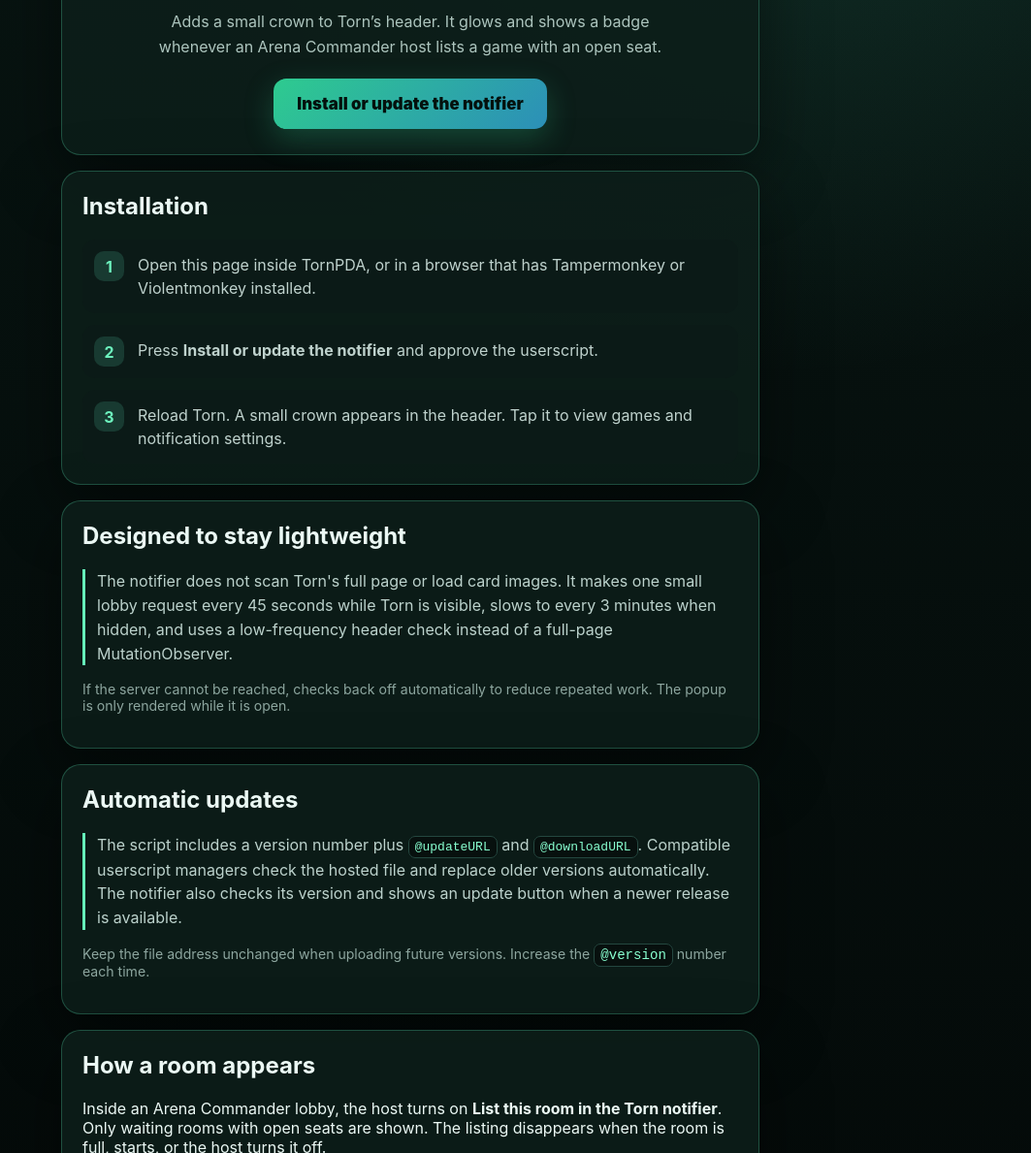
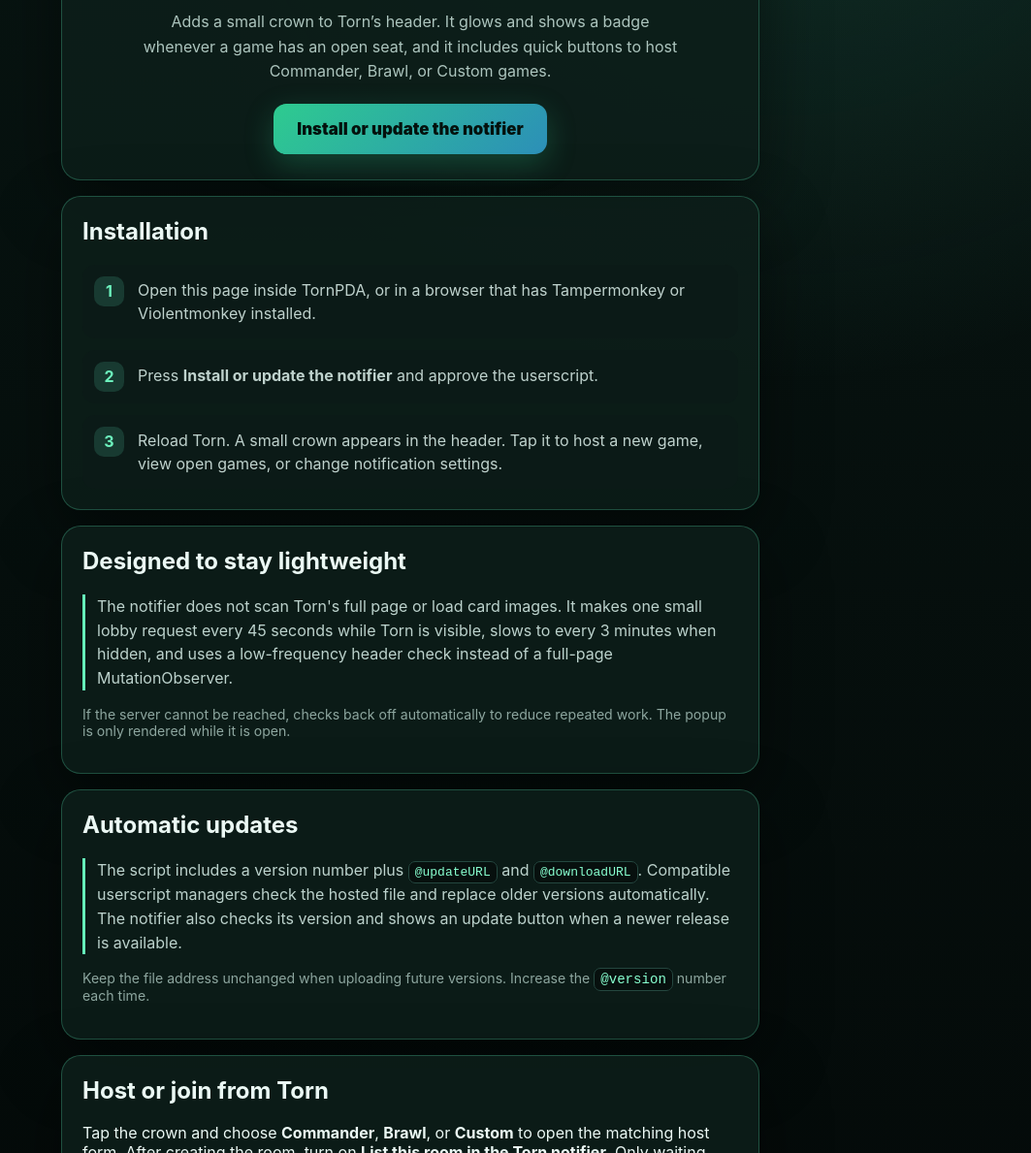
Before and after one commit to Fries91/torn-commander-sandbox, a website: page public/notifier-install.html in a window 1280 px wide. Shown: the part 291-1480 px from the top of the page at 97% size, without its empty margins (217-1280 px from the left). Drawn offline with Linux system fonts and the light colour scheme.

Commit message:
Update notifier-install.html for version 1.3
Updated the notifier installation page to reflect new features and version changes.

```diff
--- a/public/notifier-install.html
+++ b/public/notifier-install.html
@@ -4,7 +4,7 @@
   <meta charset="utf-8">
   <meta name="viewport" content="width=device-width, initial-scale=1, viewport-fit=cover">
   <meta name="theme-color" content="#08110f">
-  <title>Install Arena Commander Torn Notifier v1.1</title>
+  <title>Install Arena Commander Torn Notifier v1.3</title>
   <style>
     :root{color-scheme:dark;font-family:Inter,system-ui,-apple-system,BlinkMacSystemFont,"Segoe UI",sans-serif;background:#07110f;color:#ebf8f4}
     *{box-sizing:border-box}body{margin:0;min-height:100vh;background:radial-gradient(circle at 80% 0,rgba(71,199,164,.18),transparent 36%),linear-gradient(180deg,#081512,#040a09);padding:22px}
@@ -21,7 +21,7 @@
     <img class="logo" src="/notifier-icon.svg" alt="Arena Commander crown icon">
     <div class="eyebrow">Torn header userscript</div>
     <h1>Arena Commander Notifier</h1>
-    <p>Adds a small crown to Torn’s header. It glows and shows a badge whenever an Arena Commander host lists a game with an open seat.</p>
+    <p>Adds a small crown to Torn’s header. It glows and shows a badge whenever a game has an open seat, and it includes quick buttons to host Commander, Brawl, or Custom games.</p>
     <a class="install" href="/arena-commander-notifier.user.js">Install or update the notifier</a>
   </section>
 
@@ -30,7 +30,7 @@
     <div class="steps">
       <div class="step"><b>1</b><p>Open this page inside TornPDA, or in a browser that has Tampermonkey or Violentmonkey installed.</p></div>
       <div class="step"><b>2</b><p>Press <strong>Install or update the notifier</strong> and approve the userscript.</p></div>
-      <div class="step"><b>3</b><p>Reload Torn. A small crown appears in the header. Tap it to view games and notification settings.</p></div>
+      <div class="step"><b>3</b><p>Reload Torn. A small crown appears in the header. Tap it to host a new game, view open games, or change notification settings.</p></div>
     </div>
   </section>
 
@@ -47,8 +47,8 @@
   </section>
 
   <section class="card">
-    <h2>How a room appears</h2>
-    <p>Inside an Arena Commander lobby, the host turns on <strong>List this room in the Torn notifier</strong>. Only waiting rooms with open seats are shown. The listing disappears when the room is full, starts, or the host turns it off.</p>
+    <h2>Host or join from Torn</h2>
+    <p>Tap the crown and choose <strong>Commander</strong>, <strong>Brawl</strong>, or <strong>Custom</strong> to open the matching host form. After creating the room, turn on <strong>List this room in the Torn notifier</strong>. Only waiting rooms with open seats are shown.</p>
     <div class="links"><a href="/">Open Arena Commander</a><a href="/arena-commander-notifier.user.js">View userscript</a></div>
   </section>
 </main>
```
